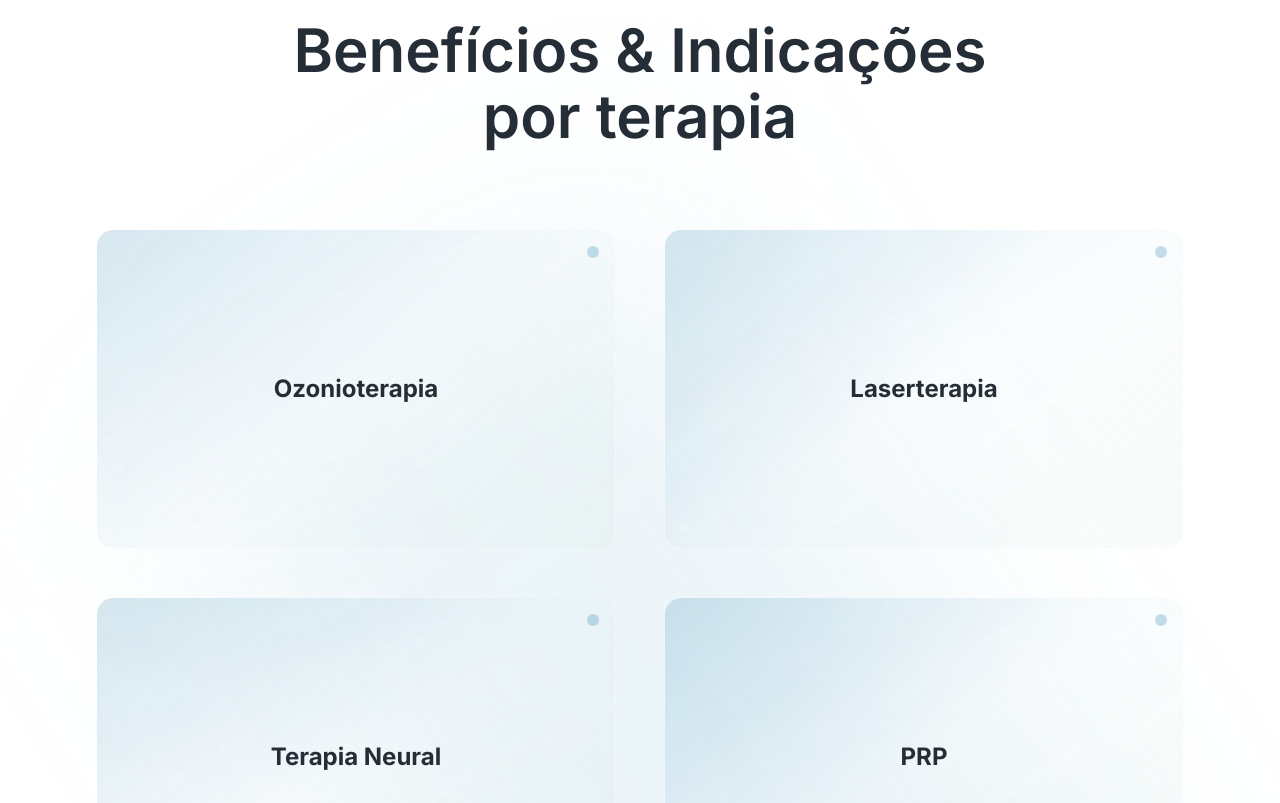
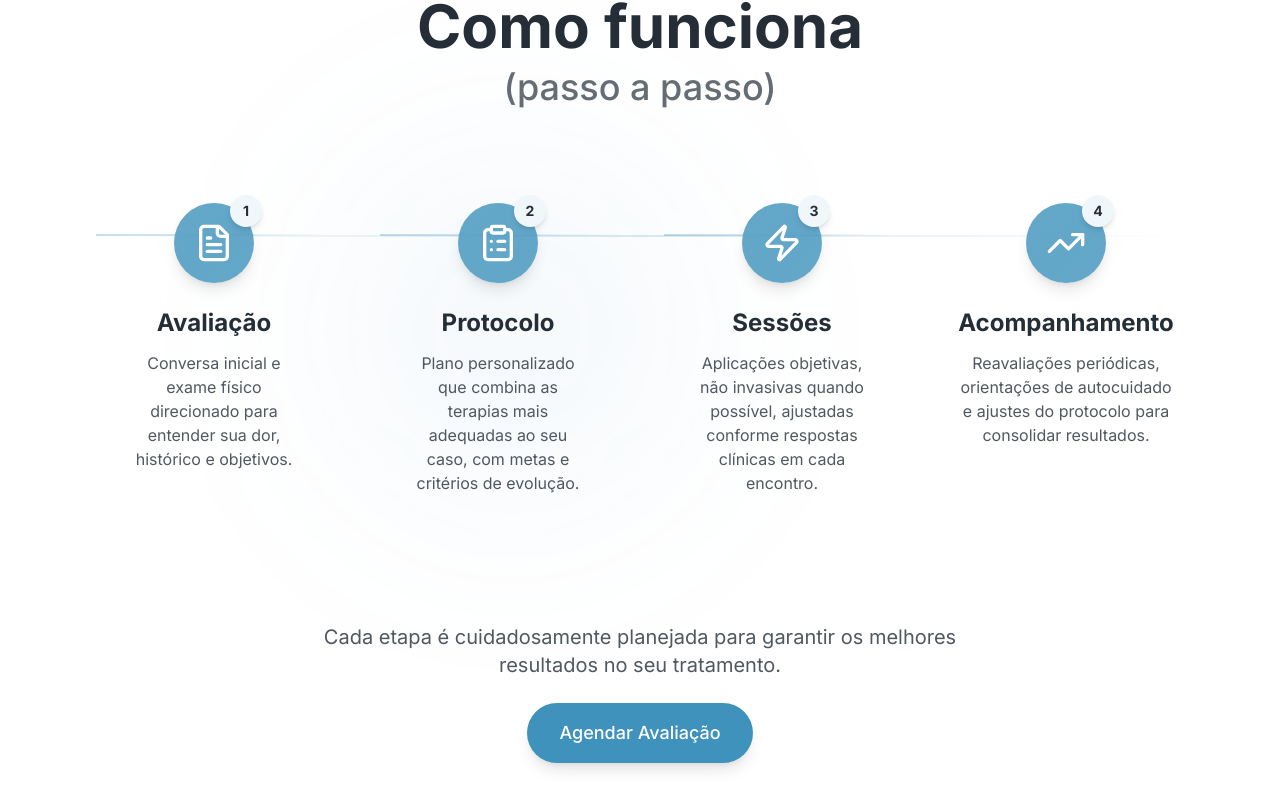
Before and after one commit to cldaniel101/mary-blue-lp, a React (Vite) app: page / in a window 1280 px wide. Shown: the part 637-1440 px from the top of the page. Built offline with nearby package versions, Linux system fonts and the light colour scheme.

Commit message:
feat: adição da seção "Como Funciona" com etapas detalhadas e animações

```diff
--- a/src/App.jsx
+++ b/src/App.jsx
@@ -7,6 +7,7 @@
 import { CTASection } from "./components/cta-section"
 import { FooterSection } from "./components/footer-section"
 import { AnimatedSection } from "./components/animated-section"
+import { HowItWorksSection } from "./components/how-it-works-section"
 import './App.css'
 
 function App() {
@@ -17,6 +18,11 @@
 
         <AnimatedSection className="relative z-10 max-w-[1320px] mx-auto px-6 mt-[100px] md:mt-[100px]" delay={0.1}>
           <SocialProof />
+        </AnimatedSection>
+
+        {/* Seção Como Funciona */}
+        <AnimatedSection className="relative z-10 max-w-[1320px] mx-auto mt-8 md:mt-16" delay={0.2}>
+          <HowItWorksSection />
         </AnimatedSection>
 
         <AnimatedSection id="features-section" className="relative z-10 max-w-[1320px] mx-auto mt-16" delay={0.2}>
--- /dev/null
+++ b/src/components/how-it-works-section.tsx
@@ -0,0 +1,128 @@
+import React from "react"
+import { FileText, ClipboardList, Zap, TrendingUp } from "lucide-react"
+
+const ProcessStep = ({
+  number,
+  title,
+  description,
+  icon,
+  delay
+}: {
+  number: string;
+  title: string;
+  description: string;
+  icon: React.ReactNode;
+  delay: number;
+}) => (
+  <div
+    className="group relative flex flex-col items-center text-center p-6 md:p-8 animate-in slide-in-from-bottom-4 fade-in duration-700"
+    style={{ animationDelay: `${delay}ms` }}
+  >
+    {/* Connecting Line (hidden on last item) */}
+    <div className="hidden md:block absolute top-16 left-1/2 w-full h-0.5 bg-gradient-to-r from-primary/30 via-primary/20 to-transparent -translate-x-1/2 -translate-y-1/2 group-last:hidden" />
+
+    {/* Step Circle with Icon */}
+    <div className="relative z-10 w-16 h-16 md:w-20 md:h-20 rounded-full bg-gradient-to-br from-primary to-primary/80 flex items-center justify-center mb-6 shadow-lg group-hover:scale-110 transition-transform duration-300">
+      <div className="absolute inset-0 rounded-full bg-gradient-to-br from-white/20 to-transparent" />
+      <div className="relative z-10 text-white">
+        {icon}
+      </div>
+
+      {/* Step Number */}
+      <div className="absolute -top-2 -right-2 w-8 h-8 bg-accent rounded-full flex items-center justify-center text-secondary-foreground text-sm font-bold shadow-md">
+        {number}
+      </div>
+    </div>
+
+    {/* Content */}
+    <div className="space-y-3 max-w-sm">
+      <h3 className="text-xl md:text-2xl font-bold text-foreground group-hover:text-primary transition-colors duration-300">
+        {title}
+      </h3>
+      <p className="text-foreground/80 text-sm md:text-base leading-relaxed">
+        {description}
+      </p>
+    </div>
+
+    {/* Hover Effect Background */}
+    <div className="absolute inset-0 rounded-2xl bg-gradient-to-br from-primary/5 to-accent/5 opacity-0 group-hover:opacity-100 transition-opacity duration-300 -m-4" />
+  </div>
+)
+
+export function HowItWorksSection() {
+  const steps = [
+    {
+      number: "1",
+      title: "Avaliação",
+      description: "Conversa inicial e exame físico direcionado para entender sua dor, histórico e objetivos.",
+      icon: <FileText className="w-8 h-8 md:w-10 md:h-10" />
+    },
+    {
+      number: "2",
+      title: "Protocolo",
+      description: "Plano personalizado que combina as terapias mais adequadas ao seu caso, com metas e critérios de evolução.",
+      icon: <ClipboardList className="w-8 h-8 md:w-10 md:h-10" />
+    },
+    {
+      number: "3",
+      title: "Sessões",
+      description: "Aplicações objetivas, não invasivas quando possível, ajustadas conforme respostas clínicas em cada encontro.",
+      icon: <Zap className="w-8 h-8 md:w-10 md:h-10" />
+    },
+    {
+      number: "4",
+      title: "Acompanhamento",
+      description: "Reavaliações periódicas, orientações de autocuidado e ajustes do protocolo para consolidar resultados.",
+      icon: <TrendingUp className="w-8 h-8 md:w-10 md:h-10" />
+    }
+  ]
+
+  return (
+    <section className="w-full px-8 md:px-16 lg:px-20 xl:px-24 py-16 md:py-24 flex flex-col justify-center items-center overflow-visible bg-transparent relative">
+      {/* Background Blur Elements */}
+      <div className="absolute top-1/4 left-1/4 w-96 h-96 bg-primary/5 rounded-full blur-[100px] -z-10" />
+      <div className="absolute bottom-1/4 right-1/4 w-80 h-80 bg-accent/8 rounded-full blur-[120px] -z-10" />
+
+      <div className="w-full max-w-7xl relative flex flex-col justify-start items-center gap-12 md:gap-16">
+        {/* Header */}
+        <div className="flex flex-col justify-center items-center gap-4 text-center animate-in slide-in-from-bottom-4 fade-in duration-700">
+          <h2 className="text-foreground text-4xl md:text-5xl lg:text-6xl font-bold leading-tight md:leading-tight lg:leading-[66px] max-w-4xl">
+            Como funciona
+            <span className="block text-2xl md:text-3xl lg:text-4xl font-medium text-foreground/70 mt-2">
+              (passo a passo)
+            </span>
+          </h2>
+        </div>
+
+        {/* Steps Grid */}
+        <div className="w-full grid grid-cols-1 md:grid-cols-2 xl:grid-cols-4 gap-8 md:gap-12 relative">
+          {/* Connecting Line for Desktop */}
+          <div className="hidden xl:block absolute top-16 left-0 right-0 h-0.5 bg-gradient-to-r from-transparent via-primary/20 to-transparent" />
+
+          {steps.map((step, index) => (
+            <ProcessStep
+              key={index}
+              number={step.number}
+              title={step.title}
+              description={step.description}
+              icon={step.icon}
+              delay={index * 150}
+            />
+          ))}
+        </div>
+
+        {/* Call to Action */}
+        <div className="flex flex-col items-center gap-6 mt-8 animate-in slide-in-from-bottom-4 fade-in duration-700" style={{ animationDelay: "600ms" }}>
+          <p className="text-foreground/80 text-lg md:text-xl text-center max-w-2xl leading-relaxed">
+            Cada etapa é cuidadosamente planejada para garantir os melhores resultados no seu tratamento.
+          </p>
+          <a href="https://wa.me/5595984078006" target="_blank" rel="noopener noreferrer">
+            <button className="px-8 py-4 bg-primary text-white font-medium text-lg rounded-full shadow-lg hover:bg-primary/90 hover:shadow-xl transition-all duration-300 hover:scale-105">
+              Agendar Avaliação
+            </button>
+          </a>
+        </div>
+      </div>
+    </section>
+  )
+}
```
